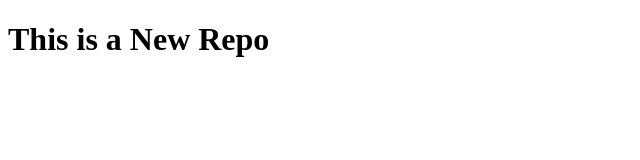
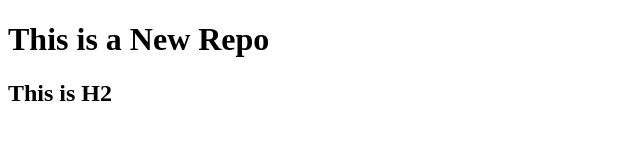
Before and after one commit to Zaidshaikh2811/LocalRepo, a plain HTML site: page index.html in a window 1280 px wide. Shown: the whole page, without its empty margins (0-640 px from the left). Drawn offline with Linux system fonts and the light colour scheme.

Commit message:
Added new features

```diff
--- a/index.html
+++ b/index.html
@@ -7,5 +7,6 @@
 </head>
 <body>
     <h1>This is a New Repo</h1>
+    <h2>This is H2</h2>
 </body>
 </html>
```
